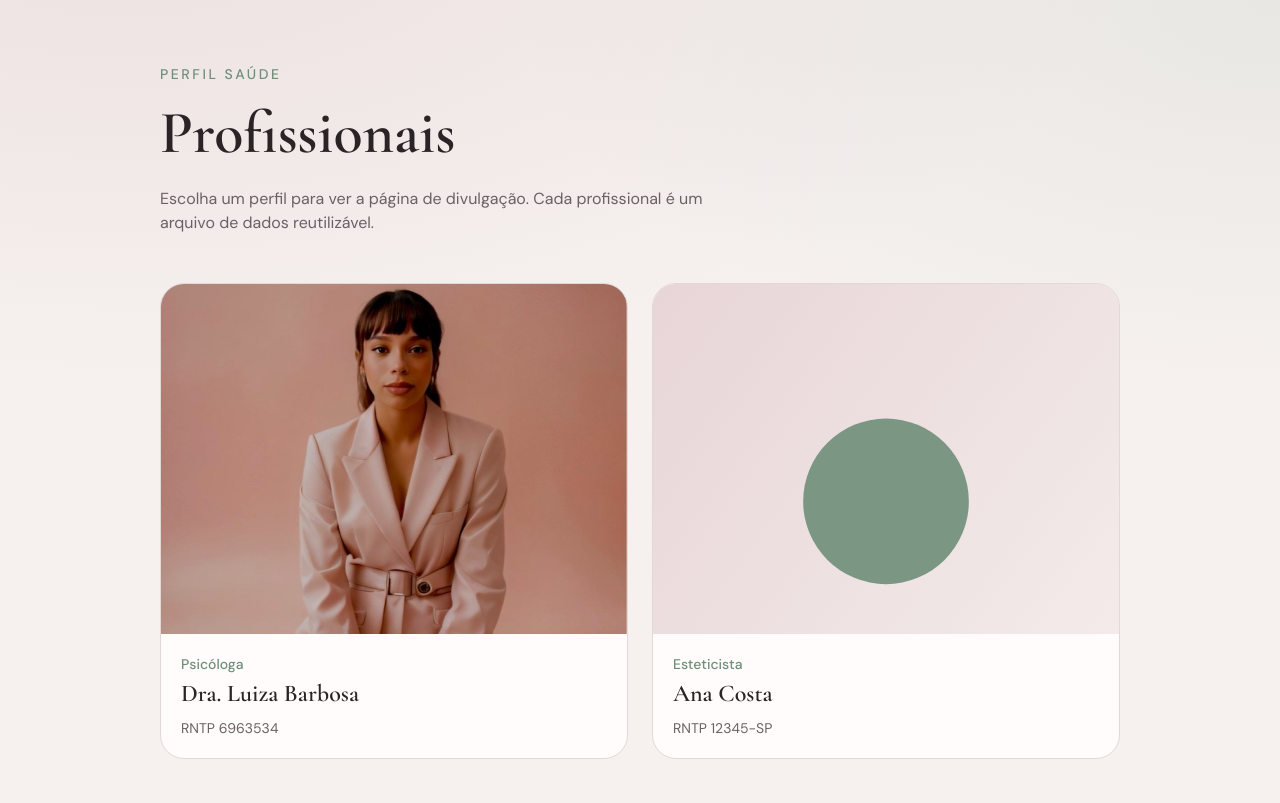
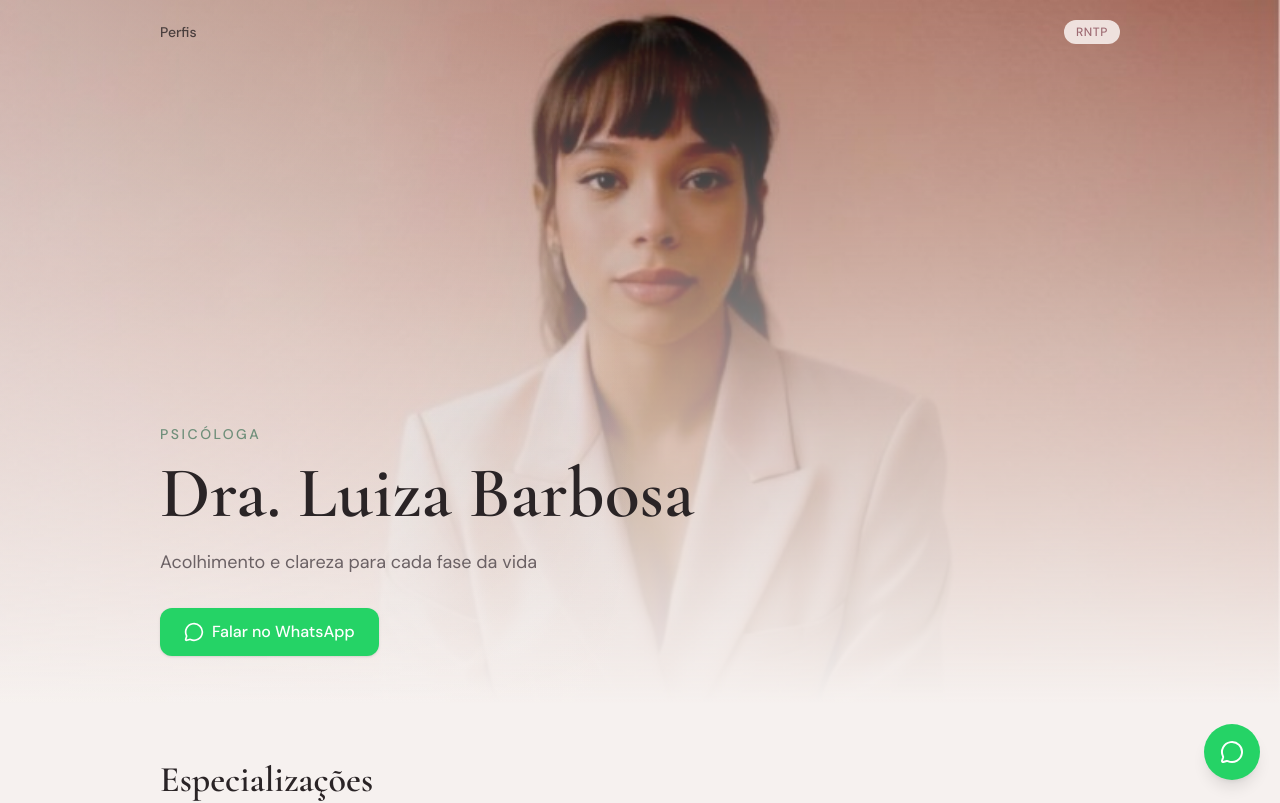
Before and after one commit to arthurmb98/luiza-barbosa, a React (Vite) app: page / in a window 1280 px wide. Shown: the top 803 px of the page. Built offline with nearby package versions, Linux system fonts and the light colour scheme.

Commit message:
Define Luiza as home page via shared site config.
Co-authored-by: Cursor <cursoragent@cursor.com>

```diff
--- a/src/App.tsx
+++ b/src/App.tsx
@@ -1,7 +1,19 @@
 import { Navigate, Route, Routes, useParams } from 'react-router-dom'
+import { siteConfig } from '@/config/site'
 import { getProfileBySlug } from '@/data/profiles'
 import { HomePage } from '@/pages/HomePage'
 import { ProfilePage } from '@/pages/ProfilePage'
+
+function HomeRoute() {
+  if (siteConfig.homeProfileSlug) {
+    const profile = getProfileBySlug(siteConfig.homeProfileSlug)
+    if (profile) {
+      return <ProfilePage profile={profile} />
+    }
+  }
+
+  return <HomePage />
+}
 
 function ProfileRoute() {
   const { slug } = useParams<{ slug: string }>()
@@ -17,7 +29,8 @@ function ProfileRoute() {
 export default function App() {
   return (
     <Routes>
-      <Route path="/" element={<HomePage />} />
+      <Route path="/" element={<HomeRoute />} />
+      <Route path="/profissionais" element={<HomePage />} />
       <Route path="/:slug" element={<ProfileRoute />} />
     </Routes>
   )
--- /dev/null
+++ b/src/config/site.ts
@@ -0,0 +1,11 @@
+/**
+ * Branch-specific site settings.
+ * Keep the rest of the app identical across branches; only change this file
+ * when a branch should open a specific professional on `/`.
+ *
+ * - `null` → `/` shows the professionals directory (typical on `master`)
+ * - `'slug'` → `/` opens that profile (typical on `feature/<slug>`)
+ */
+export const siteConfig = {
+  homeProfileSlug: 'luiza-barbosa' as string | null,
+}
--- a/src/pages/ProfilePage.tsx
+++ b/src/pages/ProfilePage.tsx
@@ -24,7 +24,7 @@ export function ProfilePage({ profile }: ProfilePageProps) {
       <header className="absolute left-0 right-0 top-0 z-20">
         <div className="mx-auto flex max-w-5xl items-center justify-between px-5 py-5 sm:px-8">
           <Link
-            to="/"
+            to="/profissionais"
             className="text-sm font-medium text-foreground/80 transition-colors hover:text-foreground"
           >
             Perfis
```
Also changed, not shown: 1 other file (tests, documents, lock files or other folders).
